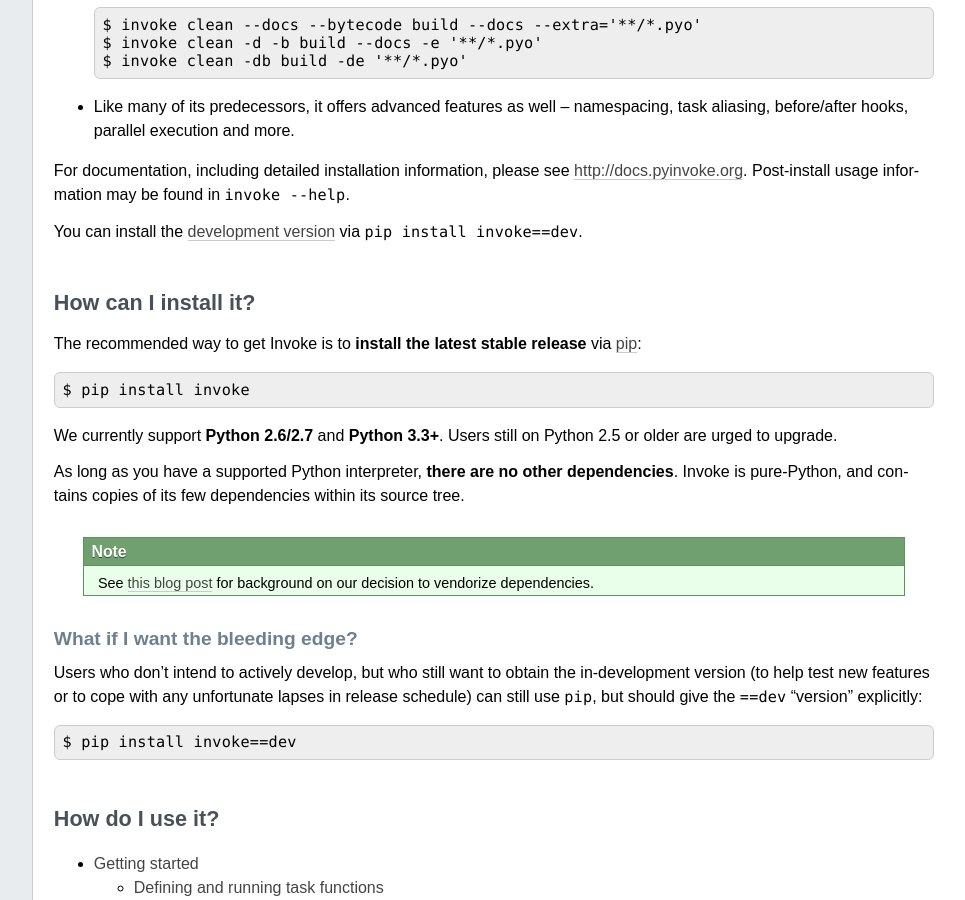
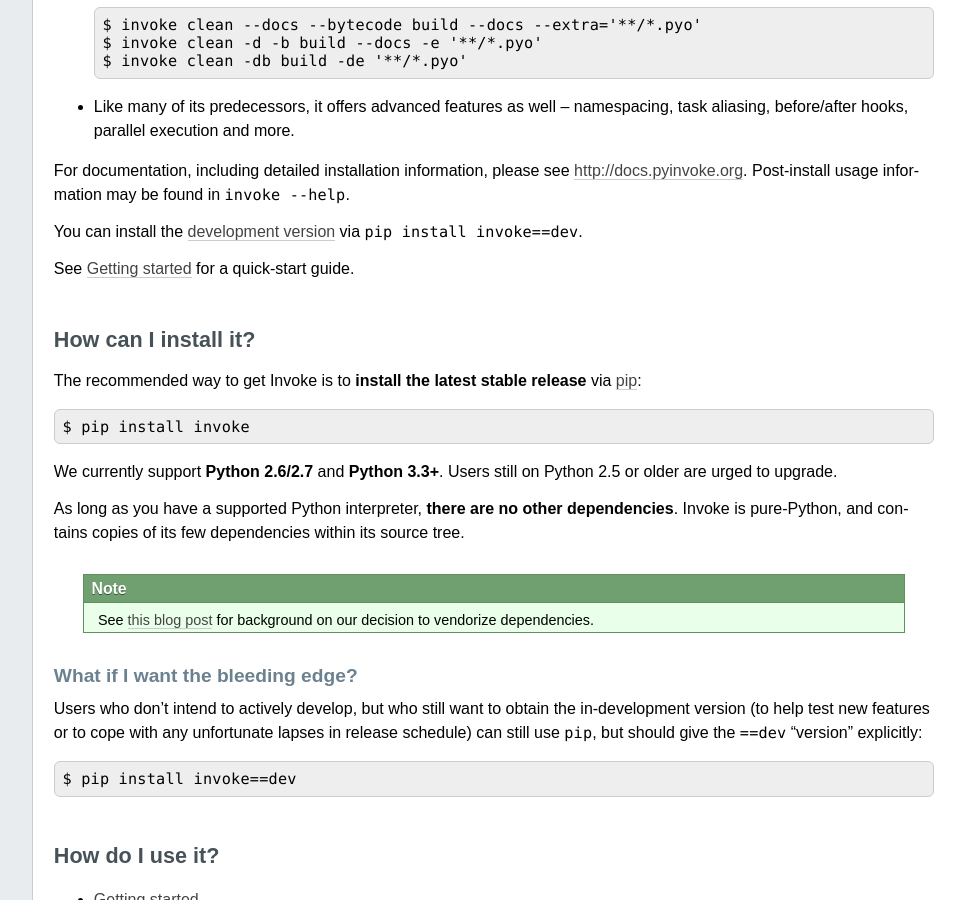
Before and after one commit to pyinvoke/invoke, a Sphinx documentation site: the page built from docs/index.rst, in a window 1280 px wide and 900 px high, scrolled down 1074 px. Shown: the whole window, without its empty margins (224-1189 px from the left). Built offline with Sphinx 7.4.7, drawn with Linux system fonts in a browser that asks for light colours.

Commit message:
Ensure getting started doc is front & center on doc index

```diff
--- a/docs/index.rst
+++ b/docs/index.rst
@@ -6,6 +6,8 @@
 ===============
 
 .. include:: ../README.rst
+
+See :doc:`getting_started` for a quick-start guide.
 
 
 How can I install it?
```
